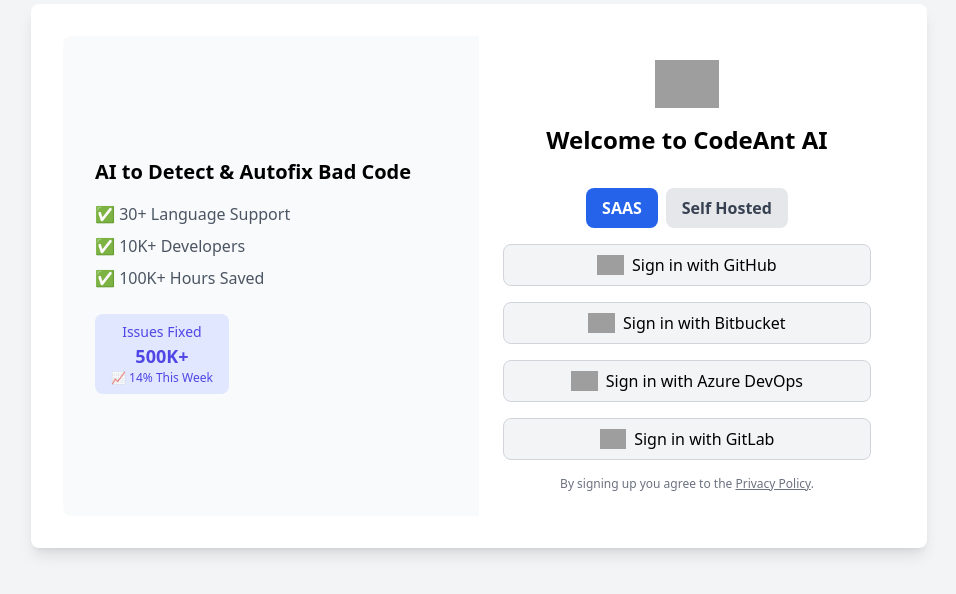
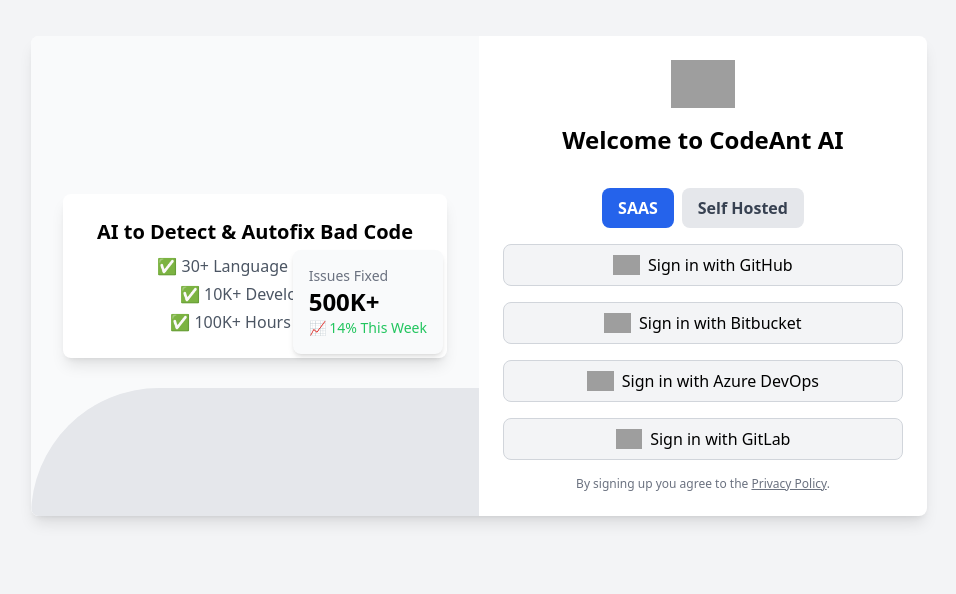
Before and after one commit to rillygulma/Code-Ant-Ai-Tasks, a React (Vite) app: page / in a window 1280 px wide. Shown: the part 124-718 px from the top of the page, without its empty margins (161-1117 px from the left). Built offline with nearby package versions, Linux system fonts and the light colour scheme; grey boxes are pictures that could not be loaded.

Commit message:
Update: [Make the signIn-page responsive]

```diff
--- a/src/components/Dashboard.tsx
+++ b/src/components/Dashboard.tsx
@@ -102,9 +102,9 @@
         <main className="lg:col-span-3 bg-white p-6 rounded-md">
           <div className="flex justify-between items-center flex-wrap gap-4">
             <div>
-              <h2 className="text-xl font-bold">Repositories</h2>
+              <h2 className="text-xl text-gray-700 font-bold">Repositories</h2>
               <p className="text-sm text-gray-500">33 total repositories</p>
-            </div>
+          </div>
             <div className="flex space-x-3">
               <button className="flex items-center bg-gray-200 text-sm text-gray-700 px-4 py-2 rounded-md">
                 <FaSync className="mr-2" />
--- a/src/components/SignInPage.tsx
+++ b/src/components/SignInPage.tsx
@@ -2,27 +2,39 @@
 
 const SignInPage: React.FC = () => {
   return (
-    <div className="flex items-center justify-center min-h-screen bg-gray-100">
-      <div className="bg-white shadow-lg rounded-lg p-8 w-full max-w-md lg:max-w-4xl flex flex-col lg:flex-row">
+    <div className="min-h-screen bg-gray-100 flex items-center justify-center">
+      <div className="bg-white shadow-lg rounded-lg w-full max-w-md lg:max-w-4xl flex flex-col lg:flex-row relative overflow-hidden">
         {/* Left Content */}
-        <div className="hidden lg:flex flex-col justify-center items-start p-8 w-1/2 bg-gray-50 rounded-l-lg">
-          <h2 className="text-xl font-bold mb-4">AI to Detect & Autofix Bad Code</h2>
-          <ul className="text-gray-600 space-y-2">
-            <li>✅ 30+ Language Support</li>
-            <li>✅ 10K+ Developers</li>
-            <li>✅ 100K+ Hours Saved</li>
-          </ul>
-          <div className="mt-6 text-center">
-            <div className="bg-indigo-100 text-indigo-600 py-2 px-4 rounded-lg inline-block">
-              <p className="text-sm">Issues Fixed</p>
-              <p className="text-lg font-bold">500K+</p>
-              <p className="text-xs">📈 14% This Week</p>
+        <div className="hidden lg:flex flex-col justify-center p-8 w-1/2 bg-gray-50 relative">
+          {/* First container */}
+          <div className="flex flex-col space-y-4">
+            {/* Title and Badge */}
+            <div className="relative flex flex-col bg-white shadow-lg rounded-lg p-6">
+              <h2 className="text-xl font-bold text-center mb-2">
+                AI to Detect & Autofix Bad Code
+              </h2>
+              <ul className="text-gray-600 space-y-1 text-center">
+                <li>✅ 30+ Language Support</li>
+                <li>✅ 10K+ Developers</li>
+                <li>✅ 100K+ Hours Saved</li>
+              </ul>
+              {/* Floating Stats - Positioned Bottom Right */}
+              <div className="absolute bottom-1 right-1 bg-gray-50 shadow-md rounded-lg p-4">
+                <p className="text-sm text-gray-500">Issues Fixed</p>
+                <p className="text-2xl font-bold">500K+</p>
+                <p className="text-sm text-green-500">📈 14% This Week</p>
+              </div>
             </div>
+          </div>
+
+          {/* Background Graphic */}
+          <div className="absolute bottom-0 left-0 w-full h-32 bg-gray-200 rounded-tl-full">
+            {/* Add SVG or wave graphic here if needed */}
           </div>
         </div>
 
         {/* Right Content */}
-        <div className="flex flex-col justify-center items-center p-6 w-full lg:w-1/2">
+        <div className="flex flex-col justify-center p-6 w-full lg:w-1/2">
           <div className="text-center mb-8">
             <img
               src="/codeant-logo.svg" // Replace with the actual logo URL
@@ -32,7 +44,8 @@
             <h1 className="text-2xl font-bold mt-4">Welcome to CodeAnt AI</h1>
           </div>
 
-          <div className="flex space-x-2 mb-4">
+          {/* Switcher Buttons */}
+          <div className="flex space-x-2 mb-4 justify-center">
             <button className="px-4 py-2 bg-blue-600 text-white font-bold rounded-lg hover:bg-blue-700">
               SAAS
             </button>
@@ -41,10 +54,11 @@
             </button>
           </div>
 
-          <div className="w-full space-y-4">
+          {/* Login Buttons */}
+          <div className="space-y-4">
             <button className="w-full py-2 bg-gray-100 border border-gray-300 rounded-lg flex items-center justify-center hover:bg-gray-200">
               <img
-                src="/github-icon.svg" // Replace with the GitHub icon URL
+                src="/github-icon.svg" // Replace with GitHub icon URL
                 alt="GitHub"
                 className="h-5 mr-2"
               />
@@ -52,7 +66,7 @@
             </button>
             <button className="w-full py-2 bg-gray-100 border border-gray-300 rounded-lg flex items-center justify-center hover:bg-gray-200">
               <img
-                src="/bitbucket-icon.svg" // Replace with the Bitbucket icon URL
+                src="/bitbucket-icon.svg" // Replace with Bitbucket icon URL
                 alt="Bitbucket"
                 className="h-5 mr-2"
               />
@@ -60,7 +74,7 @@
             </button>
             <button className="w-full py-2 bg-gray-100 border border-gray-300 rounded-lg flex items-center justify-center hover:bg-gray-200">
               <img
-                src="/azure-icon.svg" // Replace with the Azure DevOps icon URL
+                src="/azure-icon.svg" // Replace with Azure DevOps icon URL
                 alt="Azure DevOps"
                 className="h-5 mr-2"
               />
@@ -68,7 +82,7 @@
             </button>
             <button className="w-full py-2 bg-gray-100 border border-gray-300 rounded-lg flex items-center justify-center hover:bg-gray-200">
               <img
-                src="/gitlab-icon.svg" // Replace with the GitLab icon URL
+                src="/gitlab-icon.svg" // Replace with GitLab icon URL
                 alt="GitLab"
                 className="h-5 mr-2"
               />
@@ -76,7 +90,7 @@
             </button>
           </div>
 
-          <p className="text-xs text-gray-500 mt-4">
+          <p className="text-xs text-gray-500 mt-4 text-center">
             By signing up you agree to the <span className="underline">Privacy Policy</span>.
           </p>
         </div>
```
